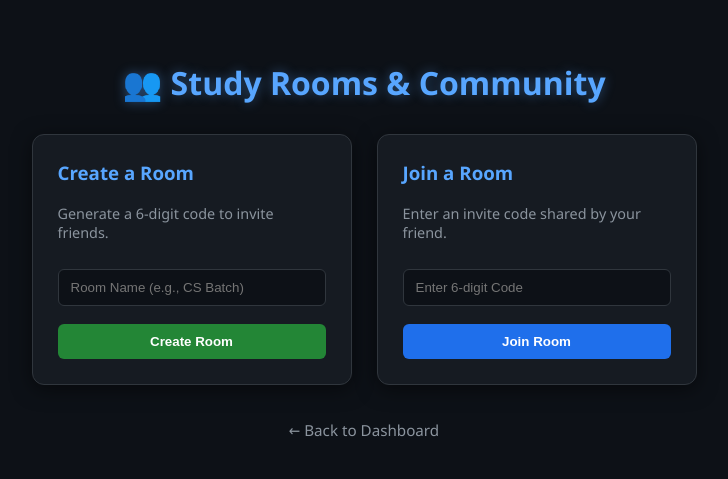
After one commit to adi-coder-smart/SmartStudyBuddy, a Flask app: page /community in a window 1280 px wide. The commit adds this page. Shown: the top 479 px of the page, without its empty margins (276-1004 px from the left). Run offline with Flask 3, Linux system fonts and the light colour scheme.

Commit message:
Added Community study rooms, SQLite db, and password toggle

```diff
--- a/main.py
+++ b/main.py
@@ -1,8 +1,22 @@
 from flask import Flask, render_template, request, redirect, url_for
 import random
+import sqlite3
 
 app = Flask(__name__)
-users_db ={}
+def init_db():
+    conn = sqlite3.connect('studybuddy.db')
+    cursor = conn.cursor()
+    cursor.execute('''
+        CREATE TABLE IF NOT EXISTS users (
+            id INTEGER PRIMARY KEY AUTOINCREMENT,
+            username TEXT UNIQUE NOT NULL,
+            password TEXT NOT NULL
+        )
+    ''')
+    conn.commit()
+    conn.close()
+
+init_db()
 # 🔥 THE 10-MARKS DETAILED DATABASE (Part 1: First 4 Subjects)
 qa_database = {
     "DBMS": [
@@ -860,27 +874,39 @@ def index():
 
 @app.route('/signup', methods=['POST'])
 def signup():
-    user = request.form.get('username')
-    pw = request.form.get('password')
-    if user in users_db:
-        return render_template('login.html', error="Username already exists! ⚠️", success=None)
-    else:
-        users_db[user] = pw
-        return render_template('login.html', error=None, success="Account created successfully! Please Login. ✅")
+    username = request.form.get('username')
+    password = request.form.get('password')
+    try:
+        conn = sqlite3.connect('studybuddy.db')
+        cursor = conn.cursor()
+        cursor.execute("INSERT INTO users (username, password) VALUES (?, ?)", (username, password))
+        conn.commit()
+        conn.close()
+        return render_template('login.html', success="Account created successfully! Ab login karo.")
+    except sqlite3.IntegrityError:
+        return render_template('login.html', error="Username already exists!")
 
 @app.route('/login', methods=['POST'])
 def login():
-    user = request.form.get('username')
-    pw = request.form.get('password')
-    if user in users_db and users_db[user] == pw:
-        return redirect(url_for('dashboard', username=user))
-    else:
-        return render_template('login.html', error="Invalid Username or Password! ❌", success=None)
+    username = request.form.get('username')
+    password = request.form.get('password')
+    conn = sqlite3.connect('studybuddy.db')
+    cursor = conn.cursor()
+    cursor.execute("SELECT * FROM users WHERE username = ? AND password = ?", (username, password))
+    user = cursor.fetchone()
+    conn.close()
+
+    if user:
+        return redirect(f'/dashboard?username={username}')
+    return render_template('login.html', error="Invalid Username or Password!")
 
 @app.route('/dashboard')
 def dashboard():
     user = request.args.get('username', 'Developer')
     return render_template('dashboard.html', name=user)
+
+
+
 
 # 🔥 NAYA ROUTE: Dropdown menu ke liye
 @app.route('/predictor', methods=['GET', 'POST'])
@@ -905,6 +931,56 @@ def games():
 @app.route('/tools')
 def tools():
     return render_template('tools.html')
+import random
+import string
+# --- COMMUNITY / GROUP STUDY SYSTEM ---
+study_groups = {}  # Format: { 'CODE12': {'name': 'CS Batch', 'notes': [], 'doubts': []} }
 
+@app.route('/community')
+def community():
+    user = request.args.get('username', 'Developer')
+    return render_template('community.html', name=user)
+
+@app.route('/create_group', methods=['POST'])
+def create_group():
+    group_name = request.form.get('group_name')
+    invite_code = ''.join(random.choices(string.ascii_uppercase + string.digits, k=6))
+
+    # Naya room register karo
+    study_groups[invite_code] = {
+        'name': group_name,
+        'notes': ["Welcome to the group! Start dropping your exam links and tips here."],
+        'doubts': []
+    }
+    return redirect(f'/room/{invite_code}')
+
+@app.route('/join_group', methods=['POST'])
+def join_group():
+    code = request.form.get('invite_code', '').strip().upper()
+    if code in study_groups:
+        return redirect(f'/room/{code}')
+    return render_template('community.html', error="Invalid Code! Room nahi mila.")
+
+@app.route('/room/<code>')
+def room_view(code):
+    group = study_groups.get(code)
+    if not group:
+        return redirect('/community')
+    return render_template('room.html', code=code, group=group)
+
+@app.route('/room/<code>/add_post', methods=['POST'])
+def add_post(code):
+    group = study_groups.get(code)
+    if group:
+        post_type = request.form.get('type')
+        content = request.form.get('content')
+        author = request.form.get('author', 'Buddy')
+
+        if post_type == 'note':
+            group['notes'].append(f"{author}: {content}")
+        elif post_type == 'doubt':
+            group['doubts'].append(f"{author}: {content}")
+
+    return redirect(f'/room/{code}')
 if __name__ == '__main__':
     app.run(debug=True, host='0.0.0.0')
--- /dev/null
+++ b/templates/community.html
@@ -0,0 +1,136 @@
+<!DOCTYPE html>
+<html lang="en">
+<head>
+    <meta charset="UTF-8">
+    <meta name="viewport" content="width=device-width, initial-scale=1.0">
+    <title>Community - Smart Study Buddy</title>
+    <style>
+        body {
+            background-color: #0d1117;
+            color: #c9d1d9;
+            font-family: 'Segoe UI', Tahoma, Geneva, Verdana, sans-serif;
+            margin: 0;
+            padding: 40px 20px;
+            display: flex;
+            flex-direction: column;
+            align-items: center;
+        }
+        .header-title {
+            color: #58a6ff;
+            text-shadow: 0 0 12px rgba(88, 166, 255, 0.4);
+            margin-bottom: 30px;
+        }
+        .panel-container {
+            display: flex;
+            gap: 25px;
+            flex-wrap: wrap;
+            justify-content: center;
+            max-width: 800px;
+            width: 100%;
+        }
+        .card {
+            background: #161b22;
+            border: 1px solid #30363d;
+            border-radius: 12px;
+            padding: 25px;
+            width: 320px;
+            box-shadow: 0 4px 20px rgba(0, 0, 0, 0.5);
+            box-sizing: border-box;
+        }
+        .card h3 {
+            margin-top: 0;
+            color: #58a6ff;
+        }
+        .card p {
+            font-size: 0.9rem;
+            color: #8b949e;
+        }
+        input[type="text"] {
+            width: 100%;
+            padding: 10px 12px;
+            margin: 12px 0 18px 0;
+            background: #0d1117;
+            border: 1px solid #30363d;
+            border-radius: 6px;
+            color: #fff;
+            box-sizing: border-box;
+            outline: none;
+        }
+        input[type="text"]:focus {
+            border-color: #58a6ff;
+        }
+        .btn-neon {
+            width: 100%;
+            padding: 10px;
+            border: none;
+            border-radius: 6px;
+            font-weight: 600;
+            cursor: pointer;
+            transition: 0.2s ease;
+        }
+        .btn-create {
+            background: #238636;
+            color: #ffffff;
+        }
+        .btn-create:hover {
+            background: #2ea043;
+        }
+        .btn-join {
+            background: #1f6feb;
+            color: #ffffff;
+        }
+        .btn-join:hover {
+            background: #388bfd;
+        }
+        .status-box {
+            margin-top: 25px;
+            padding: 12px 20px;
+            background: rgba(56, 139, 253, 0.15);
+            border: 1px solid #388bfd;
+            border-radius: 6px;
+            color: #58a6ff;
+            font-weight: 500;
+        }
+        .back-link {
+            margin-top: 35px;
+            color: #8b949e;
+            text-decoration: none;
+            font-size: 0.95rem;
+        }
+        .back-link:hover {
+            color: #58a6ff;
+        }
+    </style>
+</head>
+<body>
+    <h1 class="header-title">👥 Study Rooms & Community</h1>
+
+    <div class="panel-container">
+        <!-- Create Room Card -->
+        <div class="card">
+            <h3>Create a Room</h3>
+            <p>Generate a 6-digit code to invite friends.</p>
+            <form action="/create_group" method="POST">
+                <input type="text" name="group_name" placeholder="Room Name (e.g., CS Batch)" required>
+                <button type="submit" class="btn-neon btn-create">Create Room</button>
+            </form>
+        </div>
+
+        <!-- Join Room Card -->
+        <div class="card">
+            <h3>Join a Room</h3>
+            <p>Enter an invite code shared by your friend.</p>
+            <form action="/join_group" method="POST">
+                <input type="text" name="invite_code" placeholder="Enter 6-digit Code" maxlength="6" required>
+                <button type="submit" class="btn-neon btn-join">Join Room</button>
+            </form>
+        </div>
+    </div>
+
+    {% if success %}
+        <div class="status-box">{{ success }}</div>
+    {% endif %}
+
+    <a href="/dashboard" class="back-link">← Back to Dashboard</a>
+</body>
+</html>
```
Also changed, not shown: templates/dashboard.html (+15 -2 lines), templates/login.html (+18 -2 lines), templates/room.html (added, +70 -0 lines), studybuddy.db (added).
